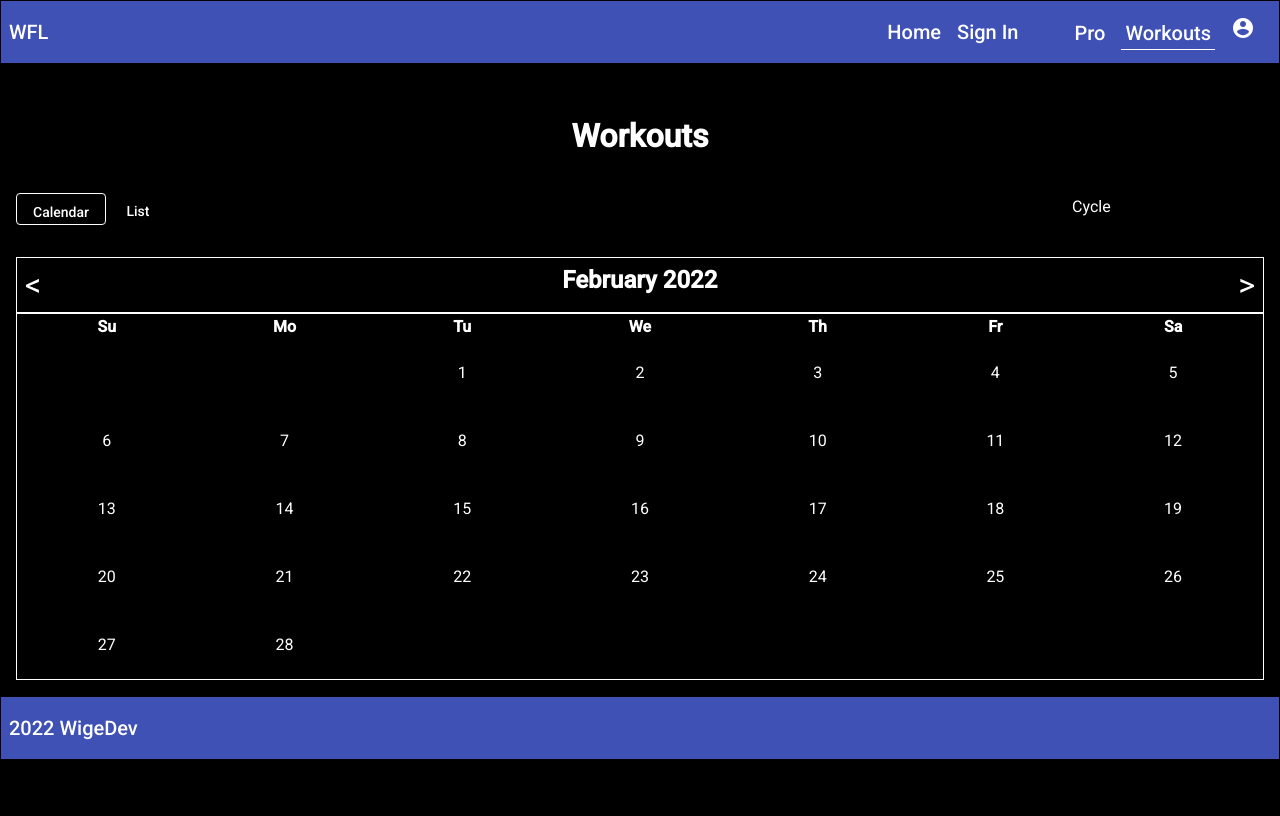
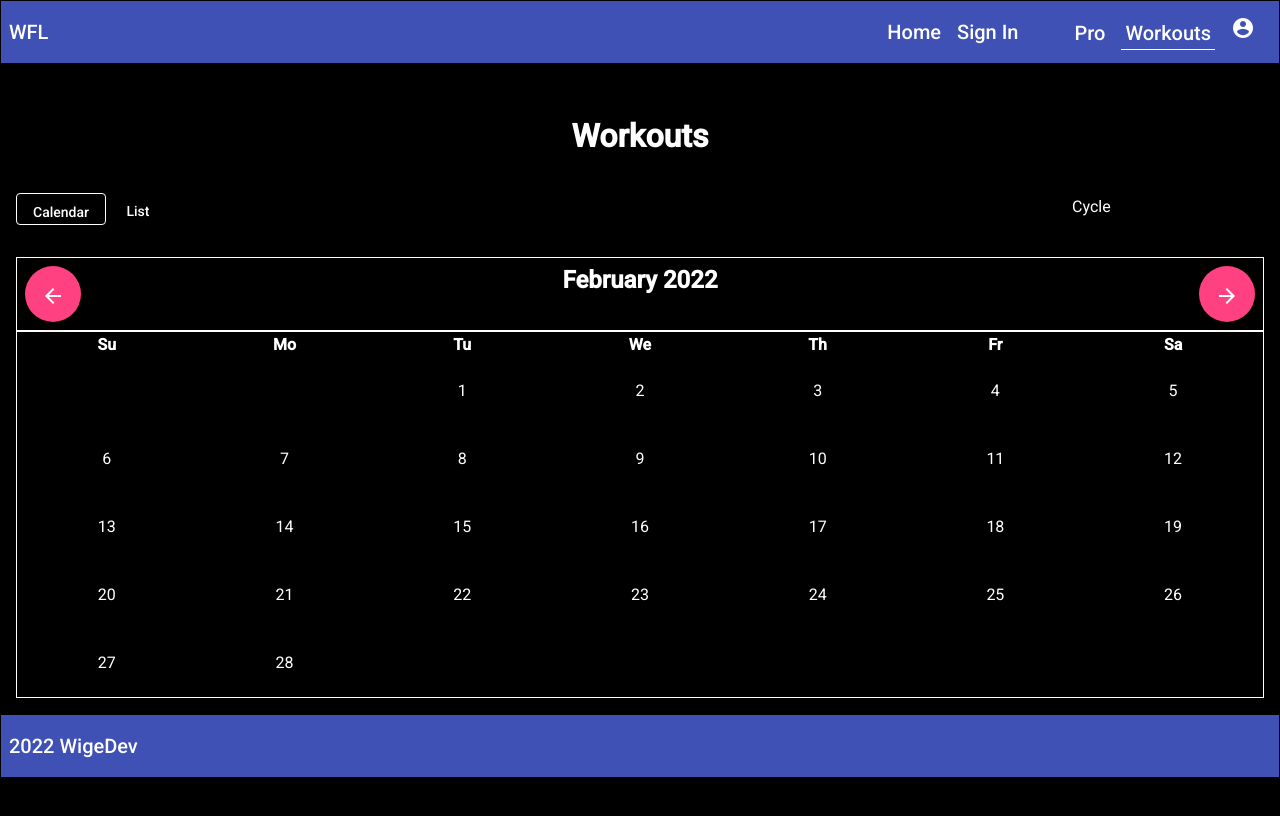
Before and after one commit to garywige/wigedev-fitness-log, an Angular app: page /free/workouts/calendar in a window 1280 px wide. Built offline with nearby package versions, Linux system fonts and the light colour scheme.

Commit message:
workout calendar styling

```diff
--- a/src/app/free/workouts-calendar/workouts-calendar.component.html
+++ b/src/app/free/workouts-calendar/workouts-calendar.component.html
@@ -1,9 +1,9 @@
 <div class="flex border">
-  <a class="month" (click)="monthBack()">&lt;</a>
+  <button mat-fab class="month" (click)="monthBack()"><mat-icon>arrow_back</mat-icon></button>
   <span class="spacer"></span>
   <h2>{{ months[selectedMonth].name }} {{ selectedYear }}</h2>
   <span class="spacer"></span>
-  <a class="month" (click)="monthForward()">&gt;</a>
+  <button mat-fab class="month" (click)="monthForward()"><mat-icon>arrow_forward</mat-icon></button>
 </div>
 <div>
   <table>
```
